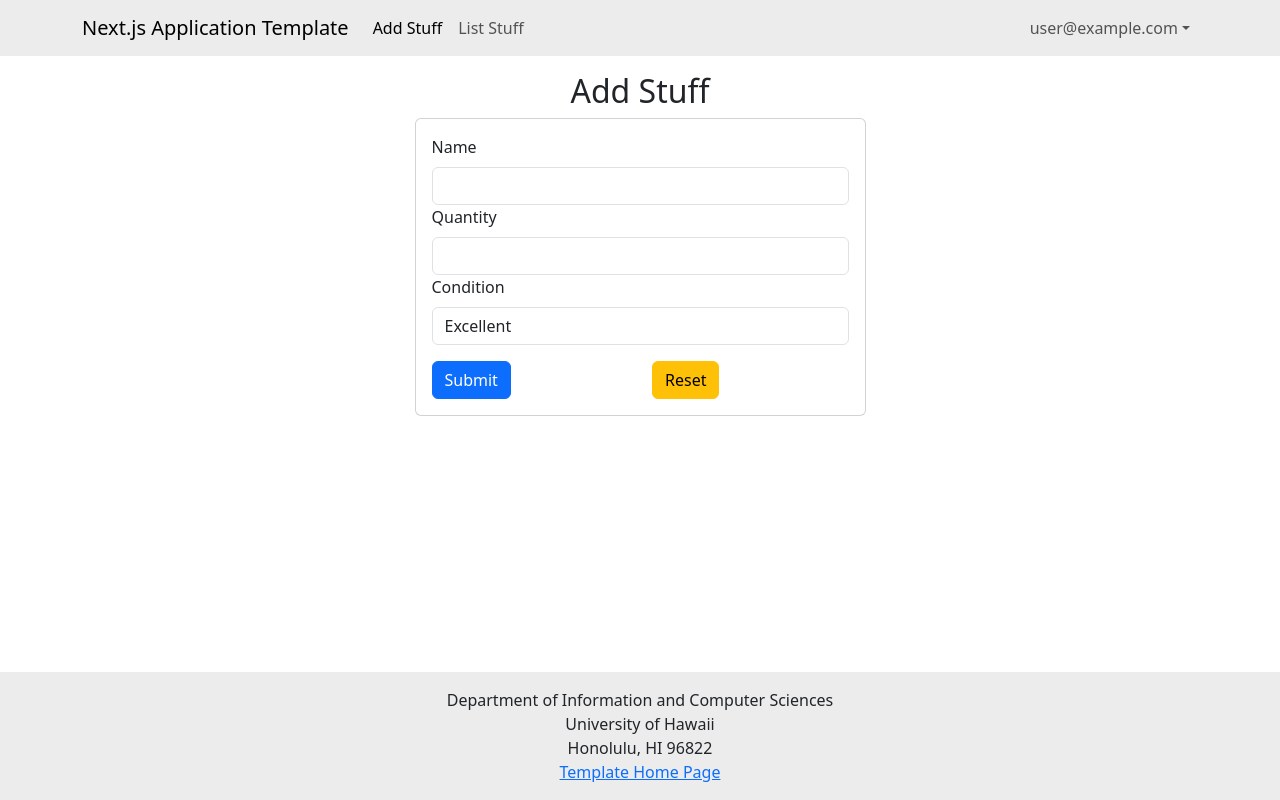
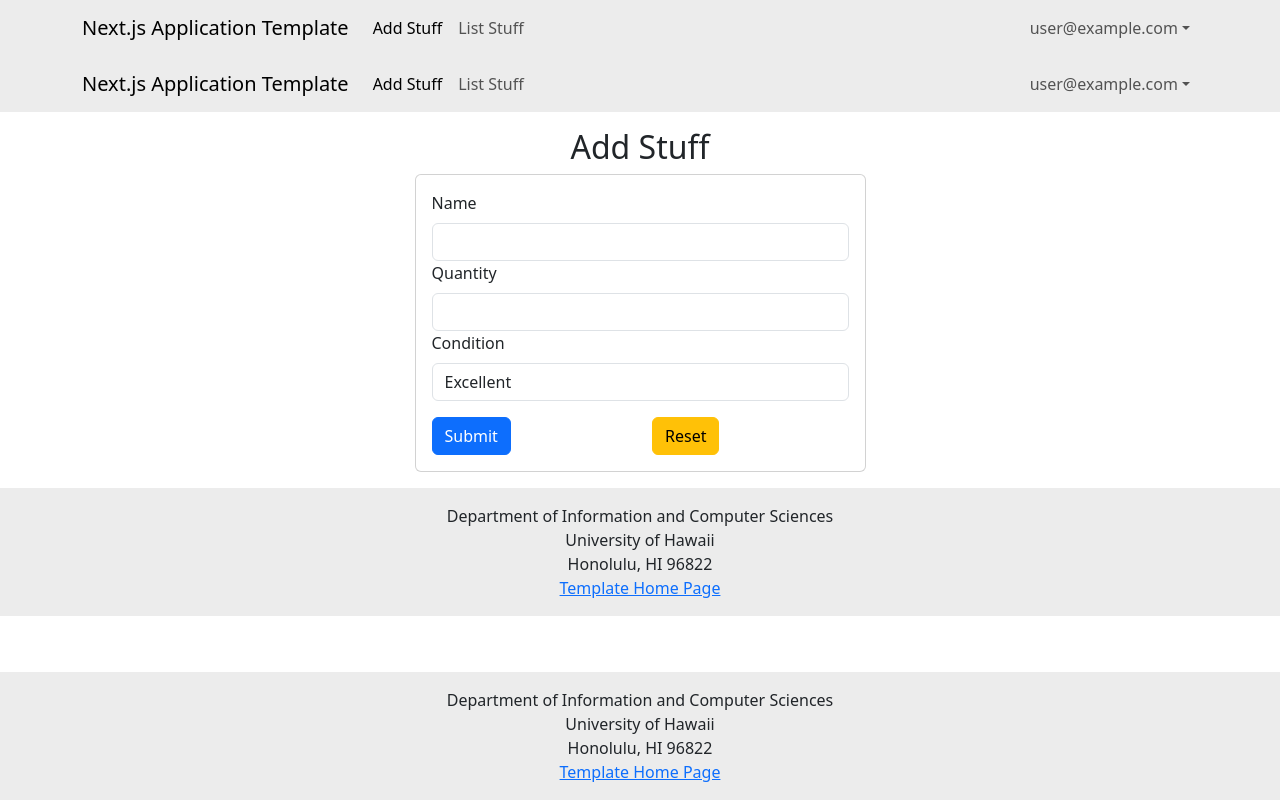
Before and after one commit to manoa-study-spaces/manoa-study-spaces, a Next.js app: page /add in a window 1280 px wide. Built offline with nearby package versions, Linux system fonts and the light colour scheme; no server answers; sample sign-in values are in the browser's storage.

Commit message:
updating the navbars on the add form

```diff
--- a/src/app/add/page.tsx
+++ b/src/app/add/page.tsx
@@ -1,5 +1,7 @@
 import { loggedInProtectedPage } from '@/lib/page-protection';
 import AddStuffForm from '@/components/AddStuffForm';
+import NavBar from '@/components/Navbar';
+import Footer from '@/components/Footer';
 import { auth } from '@/lib/auth';
 
 const AddStuff = async () => {
@@ -12,7 +14,9 @@ const AddStuff = async () => {
   );
   return (
     <main>
+      <NavBar />
       <AddStuffForm />
+      <Footer />
     </main>
   );
 };
```
